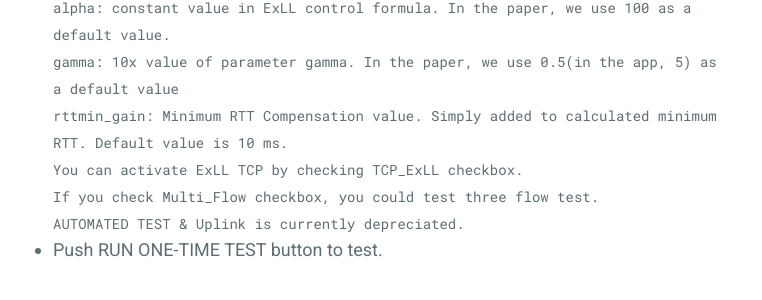
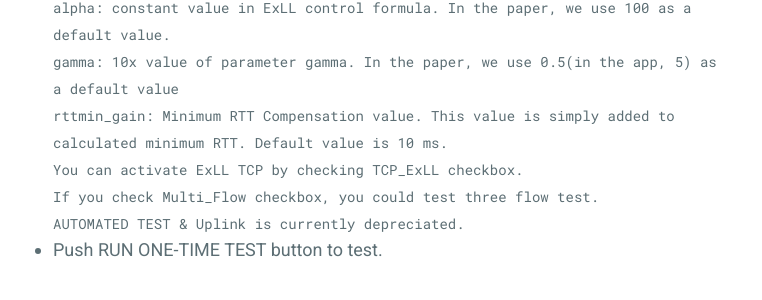
Before and after one commit to msnl/exll, a Jekyll site: the page built from _pages/Installation.md, in a window 1280 px wide. Shown: the part 1606-1906 px from the top of the page, without its empty margins (258-1020 px from the left). Built offline with Jekyll 4.4.1, drawn with Linux system fonts in a browser that asks for light colours.

Commit message:
Update Installation.md

```diff
--- a/_pages/Installation.md
+++ b/_pages/Installation.md
@@ -83,7 +83,7 @@ Download links are:
 
       `gamma: 10x value of parameter gamma. In the paper, we use 0.5(in the app, 5) as a default value`
 
-      `rttmin_gain: Minimum RTT Compensation value. Simply added to calculated minimum RTT. Default value is 10 ms.`
+      `rttmin_gain: Minimum RTT Compensation value. This value is simply added to calculated minimum RTT. Default value is 10 ms.`
 
       `You can activate ExLL TCP by checking TCP_ExLL checkbox.`
 
```
